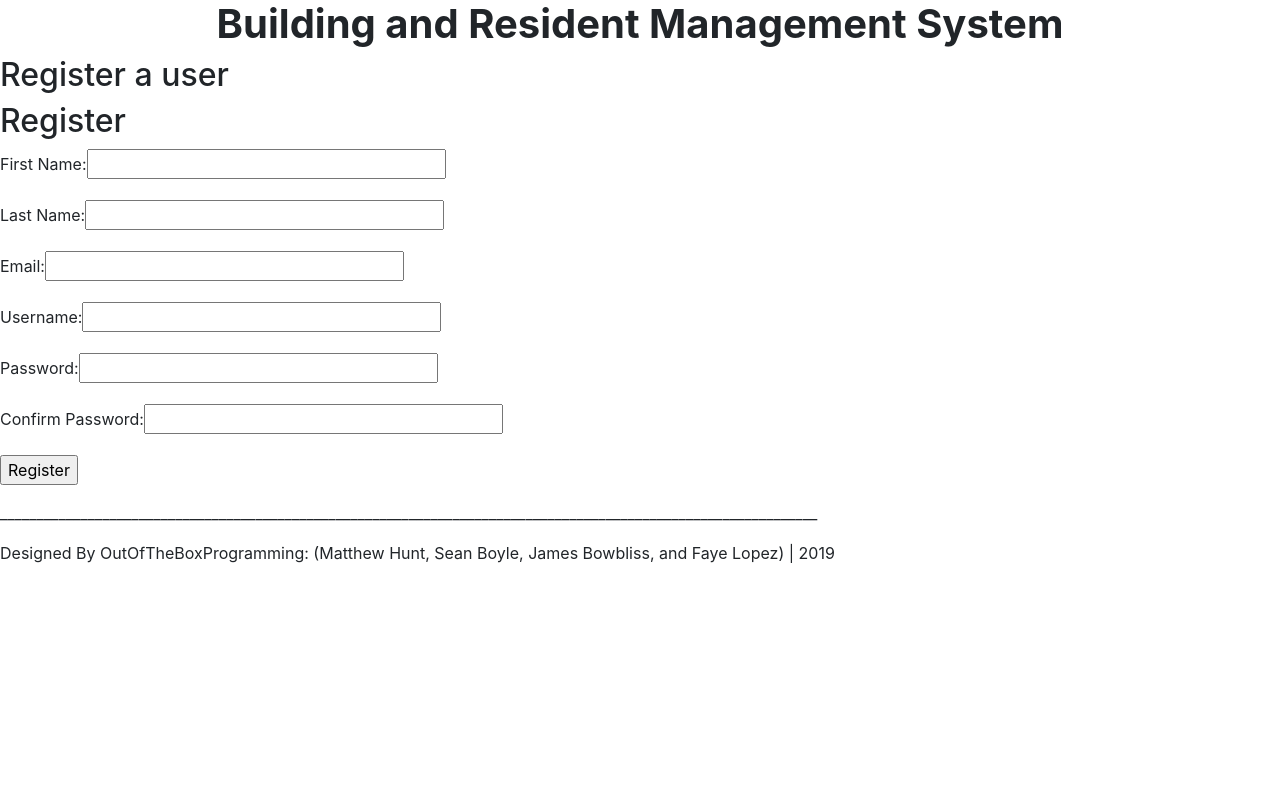
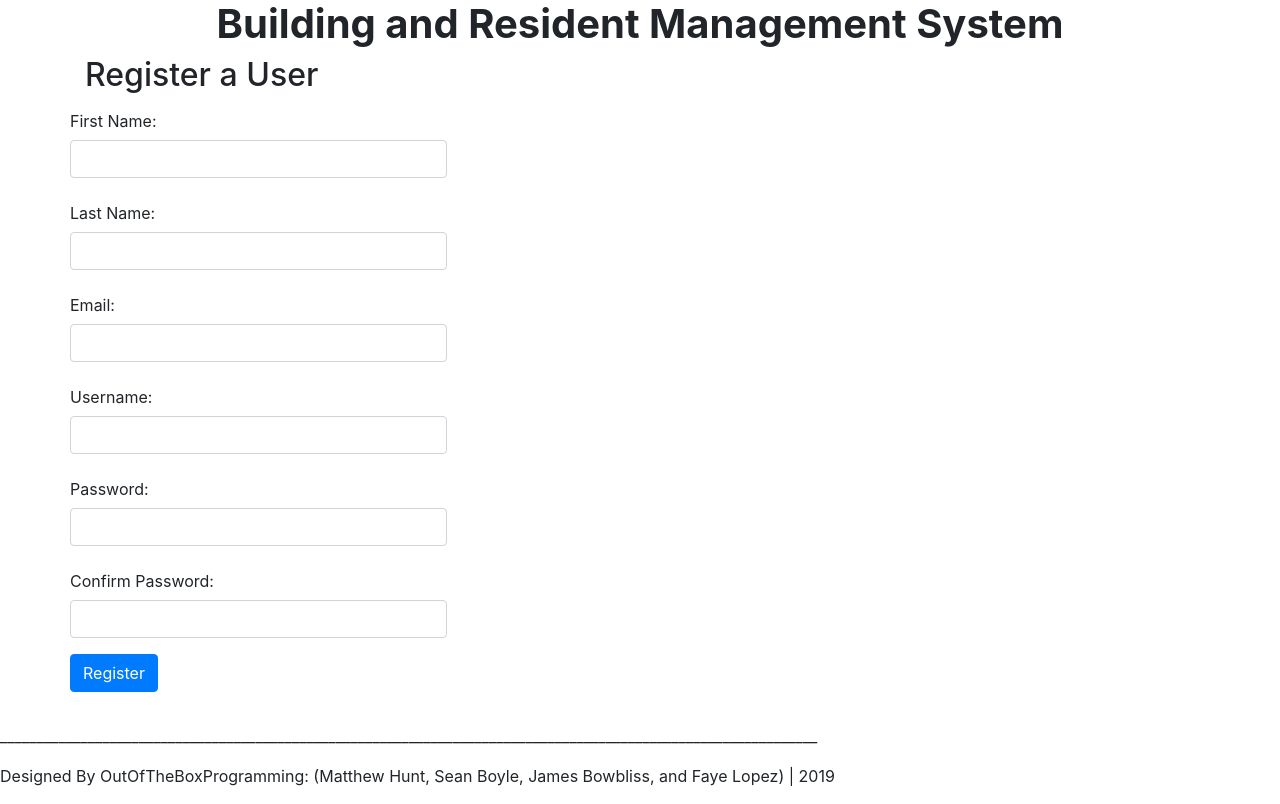
Before and after one commit to hmatt33/brms, a PHP site: page /register_user.php in a window 1280 px wide. Shown: the part 56-860 px from the top of the page. Before the commit the page ends 619 px from the top, so only its background shows below. Run offline with PHP 8.4, Linux system fonts and the light colour scheme; the visitor is signed in with stand-in values (Sample User, id 1).

Commit message:
Styling for Add Users Page

```diff
--- a/register_user.php
+++ b/register_user.php
@@ -10,7 +10,7 @@
 <!doctype html>
 <html lang=en>
 <head>
-    <title>Add a Building</title>
+    <title>Add a User</title>
     <meta charset=utf-8>
 </head>
 <body>
@@ -18,7 +18,7 @@
 <?php include("header.php"); ?>
 <div id="content">
 <!-- Start of add buildings page-->
-        <h2>Register a user</h2>
+        <div class="container"><h2>Register a User</h2></div>
 
 <?php
 require ('mysqli_connect.php');
@@ -96,16 +96,29 @@ require ('mysqli_connect.php');
         } // End of if (empty($errors))section.
     } // End of the conditionals
 ?>
-    <h2>Register</h2>
+<div class="container">
     <form action="register_user.php" method="post">
-        <p><label class="label" for="FirstName">First Name:</label><input id="FirstName" type="text" name="FirstName" size="30" maxlength="30" value="<?php if (isset($_POST['FirstName'])) echo $_POST['FirstName']; ?>"></p>
-        <p><label class="label" for="LastName">Last Name:</label><input id="LastName" type="text" name="LastName" size="30" maxlength="40" value="<?php if (isset($_POST['LastName'])) echo $_POST['LastName']; ?>"></p>
-        <p><label class="label" for="Email">Email:</label><input id="Email" type="email" name="Email" size="30" maxlength="60" value="<?php if (isset($_POST['Email'])) echo $_POST['Email']; ?>" > </p>
-        <p><label class="label" for="Username">Username:</label><input id="Username" type="text" name="Username" size="30" maxlength="60" value="<?php if (isset($_POST['Username'])) echo $_POST['Username']; ?>" > </p>
-        <p><label class="label" for="Password">Password:</label><input id="Password" type="password" name="Password" size="30" maxlength="60" value="<?php if (isset($_POST['Password'])) echo $_POST['Password']; ?>" > </p>
-        <p><label class="label" for="Password2">Confirm Password:</label><input id="Password2" type="password" name="Password2" size="30" maxlength="60" value="<?php if (isset($_POST['Password2'])) echo $_POST['Password2']; ?>" > </p>
-        <p><input id="submit" type="submit" name="submit" value="Register"></p>
+        <div class="form-group row">
+	   <div class="col-xs-3">
+		<p><label class="col-form-label" for="FirstName">First Name:</label>
+		<input class="form-control" id="FirstName" type="text" name="FirstName" size="30" maxlength="30" value="<?php if (isset($_POST['FirstName'])) echo $_POST['FirstName']; ?>"></p>
+       		<p><label class="col-form-label" for="LastName">Last Name:</label>
+		<input class="form-control" id="LastName" type="text" name="LastName" size="30" maxlength="40" value="<?php if (isset($_POST['LastName'])) echo $_POST['LastName']; ?>"></p>
+        	<p><label class="col-form-label" for="Email">Email:</label>
+		<input class="form-control" id="Email" type="email" name="Email" size="30" maxlength="60" value="<?php if (isset($_POST['Email'])) echo $_POST['Email']; ?>" > </p>
+        	<p><label class="col-form-label" for="Username">Username:</label>
+		<input class="form-control" id="Username" type="text" name="Username" size="30" maxlength="60" value="<?php if (isset($_POST['Username'])) echo $_POST['Username']; ?>" > </p>
+        	<p><label class="col-form-label" for="Password">Password:</label>
+		<input class="form-control" id="Password" type="password" name="Password" size="30" maxlength="60" value="<?php if (isset($_POST['Password'])) echo $_POST['Password']; ?>" > </p>
+        	<p><label class="col-form-label" for="Password2">Confirm Password:</label>
+		<input class="form-control" id="Password2" type="password" name="Password2" size="30" maxlength="60" value="<?php if (isset($_POST['Password2'])) echo $_POST['Password2']; ?>" > </p>
+        	<p><input class="btn btn-primary" id="submit" type="submit" name="submit" value="Register"></p>
+	   </div>
+	</div>
     </form>
+</div>
+
+
 
     <footer>
         <?php include('footer.html'); ?>
```
Also changed, not shown: add_building.php (+5 -2 lines).
